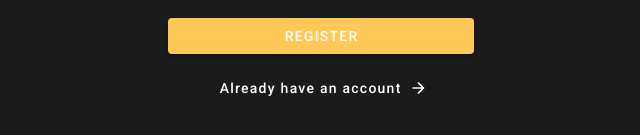
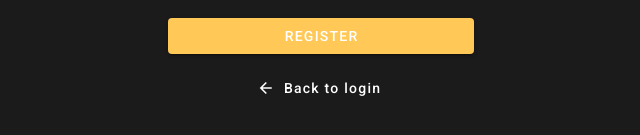
Before and after one commit to esportsdrafts/esportsdrafts-frontend-legacy, a Vue app: page /register in a window 1280 px wide. Shown: the part 541-676 px from the top of the page, without its empty margins (319-959 px from the left). Built offline with nearby package versions, Linux system fonts and the light colour scheme.

Commit message:
Update copy on register page

```diff
--- a/src/components/Navigation.vue
+++ b/src/components/Navigation.vue
@@ -5,10 +5,11 @@
       <v-layout row align-center justify-space-between wrap>
         <v-flex xl1 lg1 md1 xs12 sm12>
           <v-btn class="ma-5" tile x-large color="white" icon>
-            <v-icon>gamepad</v-icon>
+            <v-icon x-large>gamepad</v-icon>
           </v-btn>
         </v-flex>
         <v-flex md8 xl4 lg6 s12 offset-md3 offset-lg5>
+          <v-spacer></v-spacer>
           <v-btn to="/" class="simple-hover" color="#1b1b1b" depressed>Lobby</v-btn>
           <v-btn to="/register" class="simple-hover" color="#1b1b1b" depressed>My Leagues</v-btn>
           <v-btn to="/register" class="simple-hover" color="#1b1b1b" depressed>My Account</v-btn>
--- a/src/views/Register.vue
+++ b/src/views/Register.vue
@@ -66,9 +66,8 @@
           <v-btn color="primary" block>Register</v-btn>
         </v-card-actions>
         <v-layout align-center justify-center class="mb-8">
-          <v-btn class="ma-2 login-custom-link" text to="/login">
-            Already have an account
-            <v-icon right>arrow_forward</v-icon>
+          <v-btn class="ma-2 login-custom-link" flat text to="/login">
+            <v-icon left>arrow_back</v-icon>Back to login
           </v-btn>
         </v-layout>
       </v-card>
```
